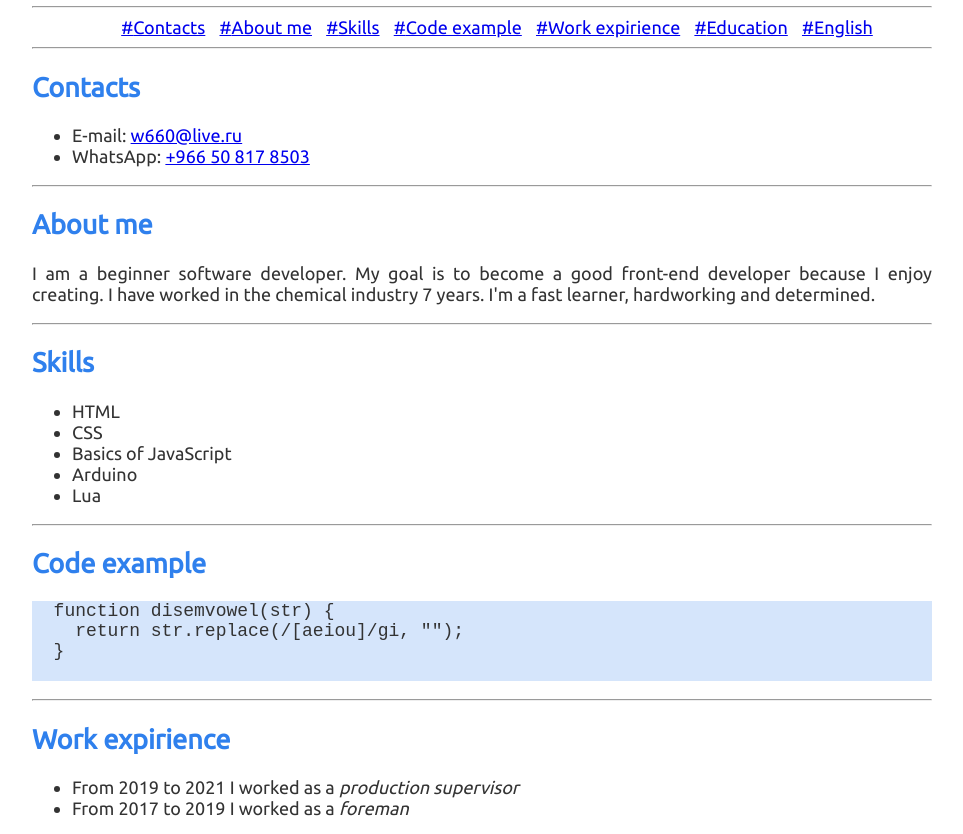
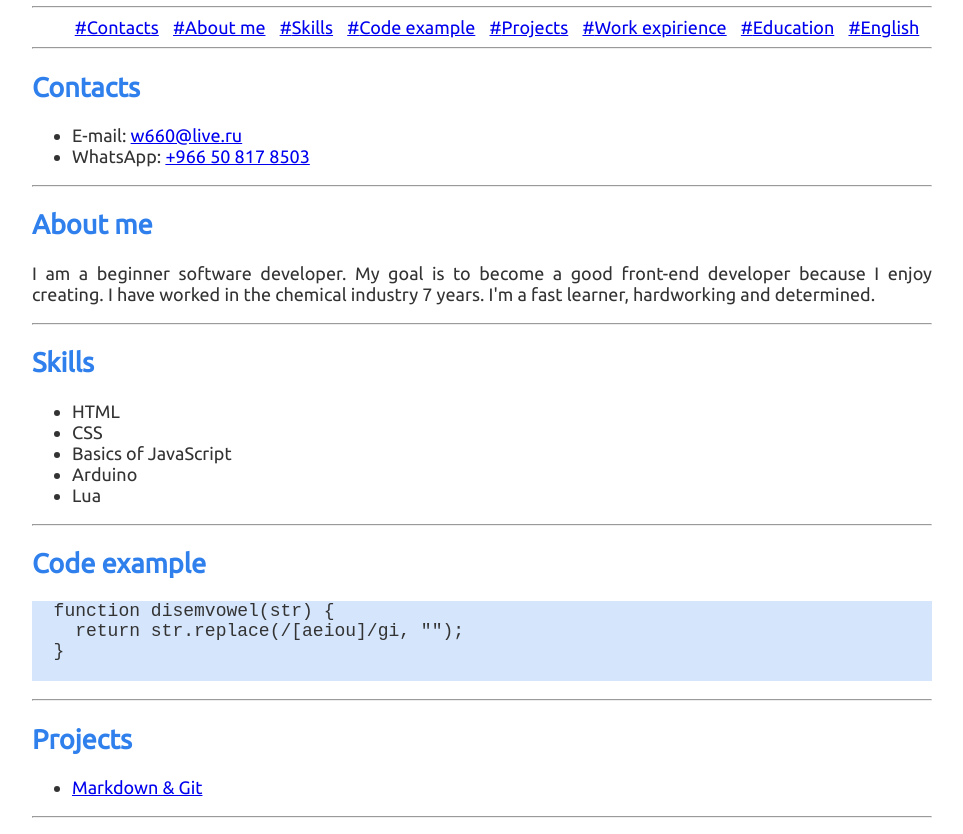
Before and after one commit to EJ252/rsschool-cv, a plain HTML site: page index.html in a window 1280 px wide. Shown: the part 146-980 px from the top of the page, without its empty margins (158-1121 px from the left). Drawn offline with Linux system fonts and the light colour scheme.

Commit message:
feat: add Projects

```diff
--- a/index.html
+++ b/index.html
@@ -16,7 +16,7 @@
           <h4>CV &#8211; Software developer</h4>
         </div>
         <div class="photo">
-          <img src="flat.jpg" alt="THE WORLD IS FLAT" width="222px" alt="THE WORLD IS FLAT">
+          <a href="https://ej252.github.io/rsschool-cv/"><img src="flat.jpg" alt="THE WORLD IS FLAT" width="222px" alt="THE WORLD IS FLAT"></a>
         </div>
       </header>
       <hr>
@@ -27,6 +27,7 @@
             <li><a href="#AboutMe">About me</a></li>
             <li><a href="#Skills">Skills</a></li>
             <li><a href="#CodeExample">Code example</a></li>
+            <li><a href="#Projects">Projects</a></li>
             <li><a href="#WorkExpirience">Work expirience</a></li>
             <li><a href="#Education">Education</a></li>
             <li><a href="#English">English</a></li>
@@ -75,6 +76,13 @@
           </div>
         </div>
         <hr>
+        <div id="Projects">
+          <h2>Projects</h2>
+          <ul>
+            <li><a href="https://ej252.github.io/rsschool-cv/cv">Markdown & Git</a></li>
+          </ul>
+        </div>
+        <hr>
         <div id="WorkExpirience">
           <h2>Work expirience</h2>
             <ul>
```
